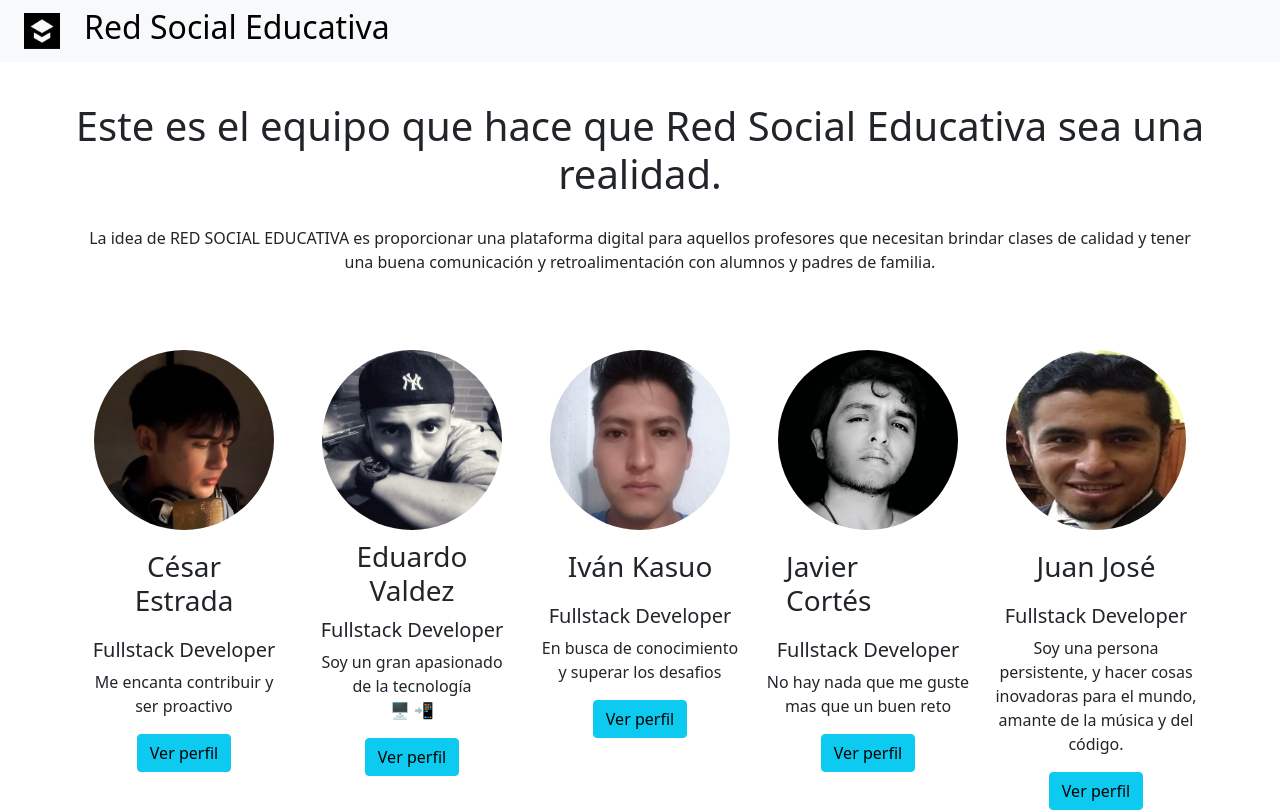
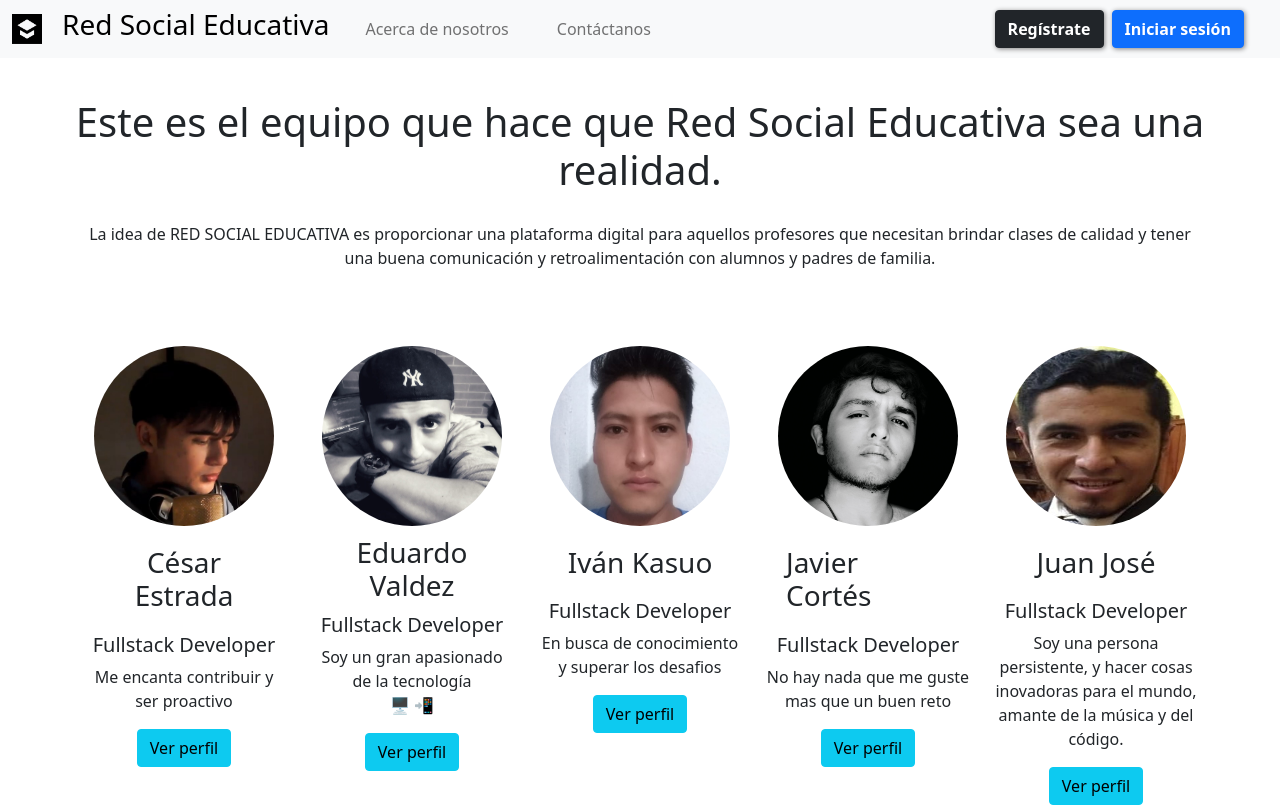
Before and after one commit to ivkasuo/Proyecto, a website: page html/about-us.html in a window 1280 px wide. Drawn offline with nearby package versions, Linux system fonts and the light colour scheme.

Commit message:
Se actualiza about-us.html

```diff
--- a/html/about-us.html
+++ b/html/about-us.html
@@ -1,5 +1,6 @@
 <!DOCTYPE html>
 <html lang="es-MX">
+
 <head>
     <meta charset="UTF-8">
     <meta http-equiv="X-UA-Compatible" content="IE=edge">
@@ -12,16 +13,45 @@
     <script src="https://cdn.jsdelivr.net/npm/bootstrap@5.0.2/dist/js/bootstrap.bundle.min.js"
     integrity="sha384-MrcW6ZMFYlzcLA8Nl+NtUVF0sA7MsXsP1UyJoMp4YLEuNSfAP+JcXn/tWtIaxVXM"
     crossorigin="anonymous"></script>
+    <link rel="stylesheet" href="../css/index.css">
 </head>
+
 <body>
     <!--Inicio navbar-->
-    <nav class="navbar navbar-expand-md navbar-light bg-light">
-        <div class="container-fluid d-flex justify-content-between">
-            <div class="container-fluid d-flex justify-content-start align-items-center">
-                <img src="../img/logotipo-red-social.png" alt="Logotipo" style="max-width: 60px; padding-right: 24px;">
+    <nav class="navbar navbar-expand-lg navbar-light bg-light">
+        <div class="container-fluid d-flex justify-content-between align-items-center">
+            <img src="../img/logotipo-red-social.png" alt="Logotipo" class="img-fluid" id="logo">
             <a href="index.html" style="text-decoration: none; color: black;">
-                <h2>Red Social Educativa</h2>
+            <h3>Red Social Educativa</h3>
             </a>
+            <button class="navbar-toggler" type="button" data-bs-toggle="collapse"
+            data-bs-target="#navbarSupportedContent" aria-controls="navbarSupportedContent" aria-expanded="false"
+            aria-label="Toggle navigation" id="navbar-button">
+            <span class="navbar-toggler-icon"></span>
+            </button>
+            <div class="collapse navbar-collapse" id="navbarSupportedContent">
+                <div class="container-fluid d-flex justify-content-between" id="navbar_links">
+                    <ul class="navbar-nav">
+                        <li class="nav-item me-3 ms-3">
+                        <a href="about-us.html" class="nav-link text-nowrap">Acerca de nosotros</a>
+                        </li>
+                        <li class="nav-item me-3 ms-3">
+                        <a href="contacto.html" class="nav-link">Contáctanos</a>
+                        </li>
+                    </ul>
+                    <div class="container-fluid d-flex justify-content-end align-items-center"
+                    id="navbar_sesión_buttons">
+                    <button class="btn btn-dark btn-block" style="box-shadow: 1px 1px 5px gray;">
+                    <a href="registrar-usuarios.html"
+                    style="text-decoration: none; color: white;"><strong>Regístrate</strong></a>
+                    </button>
+                    <button class="btn btn-primary btn-xs ms-2" style="box-shadow: 1px 1px 5px gray;">
+                    <a class="text-nowrap" href="iniciar-sesion.html"
+                    style="text-decoration: none; color: white;"><strong>Iniciar sesión</strong></a>
+                    </button>
+                    </div>
+                </div>
+            </div>
         </div>
         </div>
     </nav>
@@ -48,7 +78,8 @@
     <!-- Inicio del perfil de César Estrada-->
     <div class="col d-flex flex-column justify-content-start align-items-center"
     style="border-style: solid; border-width: 0px; border-radius: 5px; border-color: #E2E2E2;">
-                <img src="../img/foto-cesar.jpg" class="rounded-circle" style="width: 180px; height: 180px; margin-top: 20px;">
+    <img src="../img/foto-cesar.jpg" class="rounded-circle"
+    style="width: 180px; height: 180px; margin-top: 20px;">
     <h3 style="margin: 20px; text-align: center;">
     César Estrada
     </h3>
@@ -58,7 +89,8 @@
     <p style="text-align: center;">
     Me encanta contribuir y ser proactivo
     </p>
-                <button type="button" class="btn btn-info" id="boton" data-bs-toggle="modal" data-bs-target="#modalPush">
+    <button type="button" class="btn btn-info" id="boton" data-bs-toggle="modal"
+    data-bs-target="#modalPush">
     Ver perfil
     </button>
     </div>
@@ -67,7 +99,8 @@
     <!-- Inicio del perfil de Eduardo Valdez-->
     <div class="col d-flex flex-column justify-content-start align-items-center"
     style="border-style: solid; border-width: 0px; border-radius: 5px; border-color: #E2E2E2;">
-                <img src="../img/foto-lalo.jpg" class="rounded-circle" style="width: 180px; height: 180px; margin-top: 20px;">
+    <img src="../img/foto-lalo.jpg" class="rounded-circle"
+    style="width: 180px; height: 180px; margin-top: 20px;">
     <h3 style="margin: 10px; text-align: center;">
     Eduardo Valdez
     </h3>
@@ -77,8 +110,8 @@
     <p style="text-align: center;">
     Soy un gran apasionado de la tecnología <br> 🖥 📲
     </p>
-                <button type="button" class="btn btn-info" id="boton" data-bs-toggle="modal" data-bs-target="#modalPush2"
-                style="margin-bottom: 20px;">
+    <button type="button" class="btn btn-info" id="boton" data-bs-toggle="modal"
+    data-bs-target="#modalPush2" style="margin-bottom: 20px;">
     Ver perfil
     </button>
     </div>
@@ -87,7 +120,8 @@
     <!-- Inicio del perfil de Iván Kasuo-->
     <div class="col d-flex flex-column justify-content-start align-items-center"
     style="border-style: solid; border-width: 0px; border-radius: 5px; border-color: #E2E2E2;">
-                <img src="../img/foto_ivan.png" class="rounded-circle" style="width: 180px; height: 180px; margin-top: 20px;">
+    <img src="../img/foto_ivan.png" class="rounded-circle"
+    style="width: 180px; height: 180px; margin-top: 20px;">
     <h3 style="margin: 20px;">
     Iván Kasuo
     </h3>
@@ -97,8 +131,8 @@
     <p style="text-align: center;">
     En busca de conocimiento y superar los desafios
     </p>
-                <button type="button" class="btn btn-info" id="boton" data-bs-toggle="modal" data-bs-target="#modalPush4"
-                style="margin-bottom: 20px;">
+    <button type="button" class="btn btn-info" id="boton" data-bs-toggle="modal"
+    data-bs-target="#modalPush4" style="margin-bottom: 20px;">
     Ver perfil
     </button>
     </div>
@@ -107,7 +141,8 @@
     <!-- Inicio del perfil de Javier Cortés -->
     <div class="col d-flex flex-column justify-content-start align-items-center"
     style="border-style: solid; border-width: 0px; border-radius: 5px; border-color: #E2E2E2;">
-                <img src="../img/foto-javier.jpg" class="rounded-circle" style="width: 180px; height: 180px; margin-top: 20px;">
+    <img src="../img/foto-javier.jpg" class="rounded-circle"
+    style="width: 180px; height: 180px; margin-top: 20px;">
     <h3 style="margin: 20px;">
     Javier Cortés
     </h3>
@@ -117,7 +152,8 @@
     <p style="text-align: center;">
     No hay nada que me guste mas que un buen reto
     </p>
-                <button type="button" class="btn btn-info" id="boton" data-bs-toggle="modal" data-bs-target="#modalPush5">
+    <button type="button" class="btn btn-info" id="boton" data-bs-toggle="modal"
+    data-bs-target="#modalPush5">
     Ver perfil
     </button>
     </div>
@@ -126,7 +162,8 @@
     <!--Inicio del perfil de Juan José-->
     <div class="col d-flex flex-column justify-content-start align-items-center"
     style="border-style: solid; border-width: 0px; border-radius: 5px; border-color: #E2E2E2;">
-                <img src="../img/foto-juan.jpg" class="rounded-circle" style="width: 180px; height: 180px; margin-top: 20px;">
+    <img src="../img/foto-juan.jpg" class="rounded-circle"
+    style="width: 180px; height: 180px; margin-top: 20px;">
     <h3 style="margin: 20px;">
     Juan José
     </h3>
@@ -137,7 +174,8 @@
     Soy una persona persistente, y hacer cosas inovadoras para el mundo,
     amante de la música y del código.
     </p>
-                <button type="button" class="btn btn-info" id="boton" data-bs-toggle="modal" data-bs-target="#modalPush3">
+    <button type="button" class="btn btn-info" id="boton" data-bs-toggle="modal"
+    data-bs-target="#modalPush3">
     Ver perfil
     </button>
     </div>
@@ -149,8 +187,8 @@
     <!--Inicio de Modales-->
 
     <!--Modal de César-->
-    <div class="modal fade" id="modalPush" data-bs-backdrop="static" data-bs-keyboard="false" tabindex="-1" role="dialog" aria-labelledby="exampleModalLabel"
-    aria-hidden="true">
+    <div class="modal fade" id="modalPush" data-bs-backdrop="static" data-bs-keyboard="false" tabindex="-1"
+    role="dialog" aria-labelledby="exampleModalLabel" aria-hidden="true">
 
     <div class="modal-dialog modal-notify modal-info" role="document">
 
@@ -164,10 +202,12 @@
 
     <!--contenido perfil-->
     <div class="modal-body">
-                <img src="../img/Foto_César.jpg" style="border-radius: 20px; max-width: 400px; margin-bottom: 20px;">
+    <img src="../img/Foto_César.jpg"
+    style="border-radius: 20px; max-width: 400px; margin-bottom: 20px;">
 
     <p>Mi rol es de Desarrollador Fullstack, ayudo en realización de tareas generales del desarrollo.
-                    Fomento la colaboración y manejo de cambios en el repositorio, y contribuyo al diseño e implementación de
+    Fomento la colaboración y manejo de cambios en el repositorio, y contribuyo al diseño e
+    implementación de
     funciones mediante Javascript.
     </p>
     </div>
@@ -183,8 +223,8 @@
     <!--Fin de Modal de César-->
 
     <!-- Inicio modal de Eduardo-->
-    <div class="modal fade" id="modalPush2" data-bs-backdrop="static" data-bs-keyboard="false" tabindex="-1" role="dialog"
-    aria-labelledby="exampleModalLabel" aria-hidden="true">
+    <div class="modal fade" id="modalPush2" data-bs-backdrop="static" data-bs-keyboard="false" tabindex="-1"
+    role="dialog" aria-labelledby="exampleModalLabel" aria-hidden="true">
     <!-- Inicio modal-dialog -->
     <div class="modal-dialog modal-notify modal-info" role="document">
     <!-- Inicio modal-text-center -->
@@ -220,8 +260,8 @@
     <!--Fin modal de Eduardo-->
 
     <!-- Inicio modal de Juanjo-->
-     <div class="modal fade" id="modalPush3" data-bs-backdrop="static" data-bs-keyboard="false" tabindex="-1" role="dialog"
-     aria-labelledby="exampleModalLabel" aria-hidden="true">
+    <div class="modal fade" id="modalPush3" data-bs-backdrop="static" data-bs-keyboard="false" tabindex="-1"
+    role="dialog" aria-labelledby="exampleModalLabel" aria-hidden="true">
     <!-- Inicio modal-dialog -->
     <div class="modal-dialog modal-notify modal-info" role="document">
     <!-- Inicio modal-text-center -->
@@ -252,8 +292,8 @@
     <!--Fin modal de Juanjo-->
 
     <!-- Inicio modal de Ivan -->
-    <div class="modal fade" id="modalPush4" data-bs-backdrop="static" data-bs-keyboard="false" tabindex="-1" role="dialog"
-    aria-labelledby="exampleModalLabel" aria-hidden="true">
+    <div class="modal fade" id="modalPush4" data-bs-backdrop="static" data-bs-keyboard="false" tabindex="-1"
+    role="dialog" aria-labelledby="exampleModalLabel" aria-hidden="true">
     <!-- Inicio modal-dialog -->
     <div class="modal-dialog modal-notify modal-info" role="document">
     <!-- Inicio modal-text-center -->
@@ -265,7 +305,8 @@
     </div><!-- Fin cabecera perfil-ivan -->
     <!-- Inicio contenido biografia-ivan -->
     <div class="modal-body">
-                    <img src="../img/foto-ivan2.png" class="border-radius: 20px; max-width: 100px; margin-bottom: 20px;">
+    <img src="../img/foto-ivan2.png"
+    class="border-radius: 20px; max-width: 100px; margin-bottom: 20px;">
     <p>
     <br>
     <b>¡Mucho gusto!</b><br>
@@ -284,8 +325,8 @@
     <!--Fin modal de Ivan-->
 
     <!-- Inicio modal de Javier-->
- <div class="modal fade" id="modalPush5" data-bs-backdrop="static" data-bs-keyboard="false" tabindex="-1" role="dialog"
- aria-labelledby="exampleModalLabel" aria-hidden="true">
+    <div class="modal fade" id="modalPush5" data-bs-backdrop="static" data-bs-keyboard="false" tabindex="-1"
+    role="dialog" aria-labelledby="exampleModalLabel" aria-hidden="true">
     <!-- Inicio modal-dialog -->
     <div class="modal-dialog modal-notify modal-info" role="document">
     <!-- Inicio modal-text-center -->
@@ -299,8 +340,8 @@
     <div class="modal-body">
     <img src="../img/foto_javier_modal.png" class="rounded-circle" style="width: 180px; height: 180px;">
     <p>
-                 Estudiante de Ing. Desarrollo de Software <br/>
-                 Desarrollador FullStack <br/>
+    Estudiante de Ing. Desarrollo de Software <br />
+    Desarrollador FullStack <br />
     Me gusta trabajar en equipo y no cedo ante la presión.
 
     </p>
@@ -313,4 +354,5 @@
     </div>
     <!--Fin modal de Javier -->
 </body>
+
 </html>
```
Lines whose indentation alone changed are shown as unchanged.
